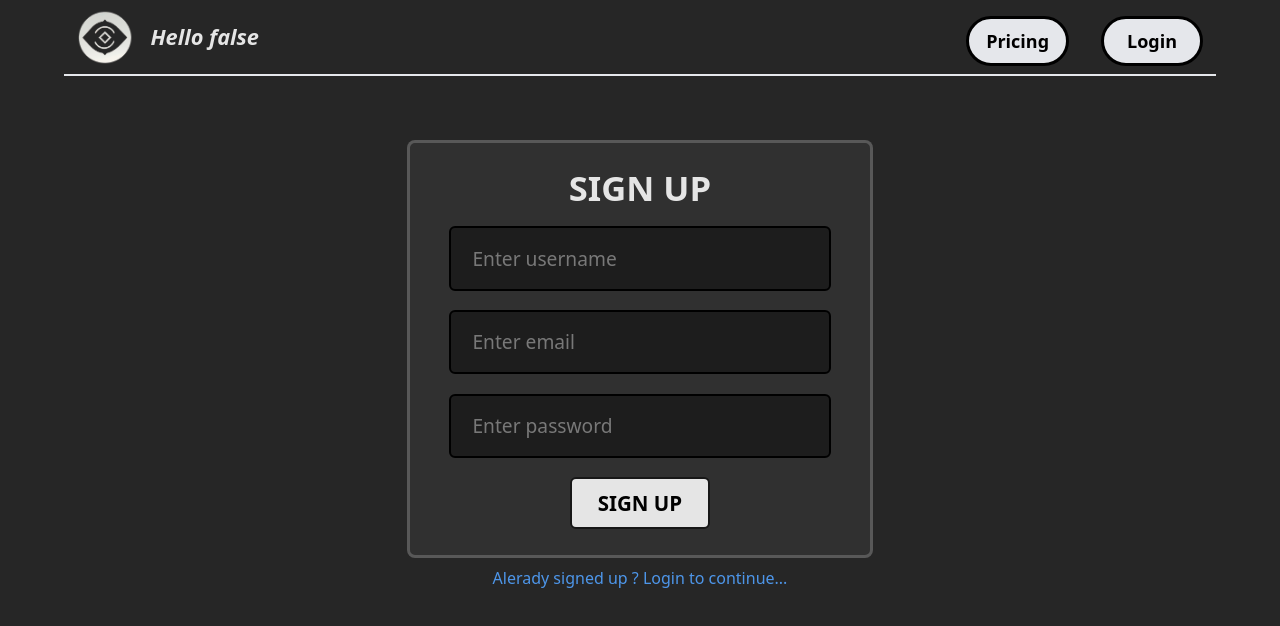
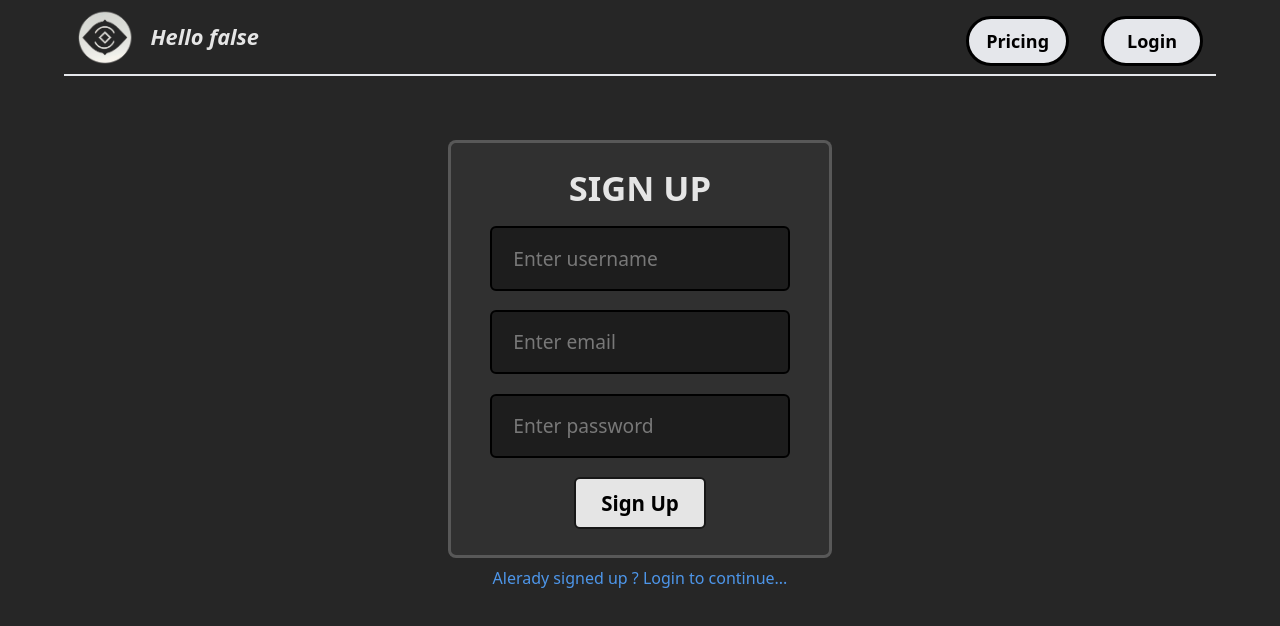
Before and after one commit to Ishpreet9/AesthetIQ, a React (Vite) app in the folder frontend/: page /login in a window 1280 px wide. Shown: the top 626 px of the page. Built offline with nearby package versions, Linux system fonts and the light colour scheme; no server answers.

Commit message:
otp loading, redirection on signup

```diff
--- a/frontend/src/pages/Login.jsx
+++ b/frontend/src/pages/Login.jsx
@@ -3,6 +3,7 @@ import axios from 'axios';
 import { AppContext } from '../context/AppContext';
 import { toast } from 'react-toastify';
 import OtpInput from '../components/OtpInput';
+import { useNavigate } from 'react-router-dom';
 
 const Login = () => {
 
@@ -13,6 +14,8 @@ const Login = () => {
   const [password, setPassword] = useState('');
   const [enterOtp,setEnterOtp] = useState(false);
   const [otpArr, setOtpArr] = useState(Array(6).fill(''));
+  const [isOtpLoading,setIsOtpLoading] = useState(false);
+  const navigate = useNavigate();
 
 
   const onSubmitHandler = async (e) => {
@@ -20,6 +23,7 @@ const Login = () => {
       //register user, first send otp to verify
       if (!signedUp) {
         try {
+          setIsOtpLoading(true);
           //sending otp to email
           const response = await axios.post(backendUrl+'/api/mailer/send-otp',{ userEmail:email });
           if(response.data.success)
@@ -35,6 +39,8 @@ const Login = () => {
         } catch (error) {
           toast.error('Error signing up user!');
           console.log(error);
+        } finally {
+          setIsOtpLoading(false);
         }
       }
       //else login user
@@ -47,12 +53,13 @@ const Login = () => {
     try {
         const response = await axios.post(backendUrl + '/api/user/register', { name, email, password });
         if (response.data.success) {
-          toast.success("User Registered Successfully");
+          toast.success("User Registered Successfully. Login To Continue !");
           console.log("User Registered Successfully");
           setName('');
           setEmail('');
           setPassword('');
           setSignedUp(true);
+          navigate('/');
         }
         else {
           toast.error("User Not Registered!")
@@ -117,10 +124,27 @@ const Login = () => {
       <div className='bg-neutral-500/13 border-3 border-neutral-500/60 md:mt-[5vw] mt-25 md:px-[3vw] px-5 md:py-[2vw] py-5 flex flex-col justify-center items-center rounded-lg'>
         <h1 className='text-neutral-200 md:text-[2.7vw] text-4xl font-bold'>{signedUp ? 'LOGIN' : 'SIGN UP'}</h1>
         <form onSubmit={onSubmitHandler} action="" className='flex flex-col md:gap-[1.5vw] gap-5 md:mt-[1.5vw] mt-5 justify-center items-center'>
-          {signedUp || <input onChange={(e) => setName(e.target.value)} value={name} type="text" className='bg-black/40 border-2 border-black text-neutral-300 md:pl-[1.7vw] pl-5 pr-20 md:py-[1.2vw] py-4 rounded-md md:text-[1.5vw] text-lg outline-none focus:border-neutral-500 transition-all duration-500' placeholder='Enter username' />}
-          <input type="email" onChange={(e) => setEmail(e.target.value)} value={email} className='bg-black/40 border-2 border-black text-neutral-300 md:pl-[1.7vw] pl-5 pr-20 md:py-[1.2vw] py-4 rounded-md md:text-[1.5vw] text-lg outline-none focus:border-neutral-500 transition-all duration-500' placeholder='Enter email' />
-          <input type="password" onChange={(e) => setPassword(e.target.value)} value={password} className='bg-black/40 border-2 border-black text-neutral-300 md:pl-[1.7vw] pl-5 pr-20 md:py-[1.2vw] py-4 rounded-md md:text-[1.5vw] text-lg outline-none focus:border-neutral-500 transition-all duration-500' placeholder='Enter password' />
-          <input type="submit" className='bg-neutral-200 text-black md:text-[1.6vw] text-2xl font-semibold md:px-[2vw] px-6 md:py-[0.8vw] py-2 rounded-md cursor-pointer border-2 border-neutral-900 hover:bg-black/40 hover:border-neutral-400/90 hover:text-neutral-200 transition-all duration-500' value={signedUp ? 'LOGIN' : 'SIGN UP'} />
+          {signedUp || <input onChange={(e) => setName(e.target.value)} value={name} type="text" className='bg-black/40 border-2 border-black text-neutral-300 md:px-[1.7vw] md:w-[23.5vw] pl-5 md:py-[1.2vw] py-4 rounded-md md:text-[1.5vw] text-lg outline-none focus:border-neutral-500 transition-all duration-500' placeholder='Enter username' />}
+          <input type="email" onChange={(e) => setEmail(e.target.value)} value={email} className='bg-black/40 border-2 border-black text-neutral-300 md:px-[1.7vw] md:w-[23.5vw] pl-5 md:py-[1.2vw] py-4 rounded-md md:text-[1.5vw] text-lg outline-none focus:border-neutral-500 transition-all duration-500' placeholder='Enter email' />
+          <input type="password" onChange={(e) => setPassword(e.target.value)} value={password} className='bg-black/40 border-2 border-black text-neutral-300 md:px-[1.7vw] md:w-[23.5vw] pl-5 md:py-[1.2vw] py-4 rounded-md md:text-[1.5vw] text-lg outline-none focus:border-neutral-500 transition-all duration-500' placeholder='Enter password' />
+          {signedUp
+          ?
+          <button type="submit" className='bg-neutral-200 text-black md:text-[1.6vw] text-2xl font-semibold md:px-[2vw] px-6 md:py-[0.8vw] py-2 rounded-md cursor-pointer border-2 border-neutral-900 hover:bg-black/40 hover:border-neutral-400/90 hover:text-neutral-200 transition-all duration-500'>
+            Login
+          </button>
+          :
+          <button type="submit" className='bg-neutral-200 text-black md:text-[1.6vw] text-2xl font-semibold md:px-[2vw] px-6 md:py-[0.8vw] py-2 rounded-md cursor-pointer border-2 border-neutral-900 hover:bg-black/40 hover:border-neutral-400/90 hover:text-neutral-200 transition-all duration-500'>
+            {isOtpLoading
+            ?
+            <div className='flex gap-[1vw]'>
+              <p>Sending OTP</p>
+              <div className='w-[2vw] h-[2vw] border-3 border-neutral-400 rounded-full border-t-blue-600 animate-spin'></div>
+            </div>
+            :
+            <p>Sign Up</p>
+          }
+          </button>
+          }
         </form>
       </div>
       <p className='text-blue-400 mt-2 opacity-90 cursor-pointer' onClick={() => setSignedUp(!signedUp)}>{signedUp ? 'No account ? Sign up to continue' : 'Alerady signed up ? Login to continue...'}</p>
```
